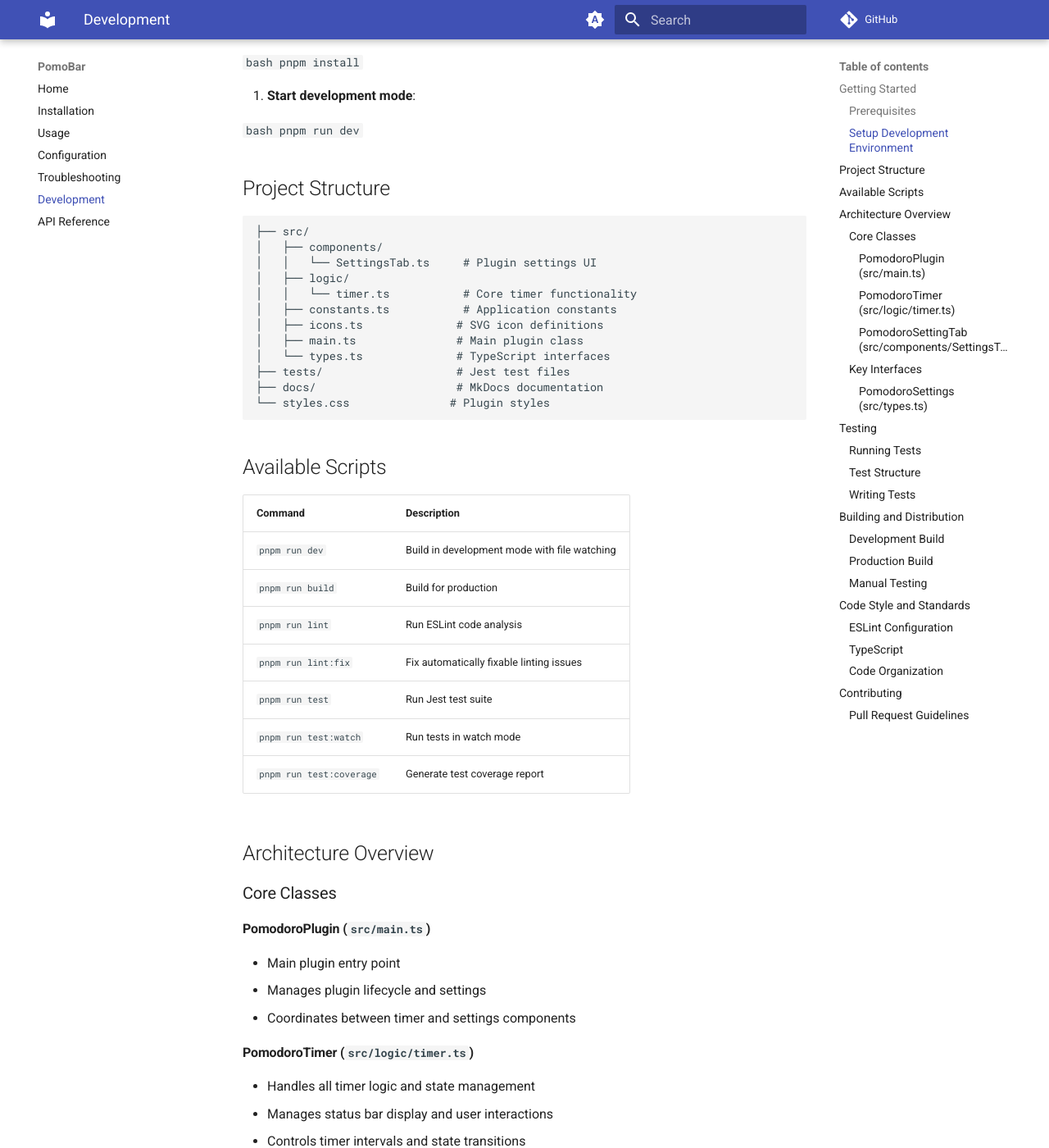
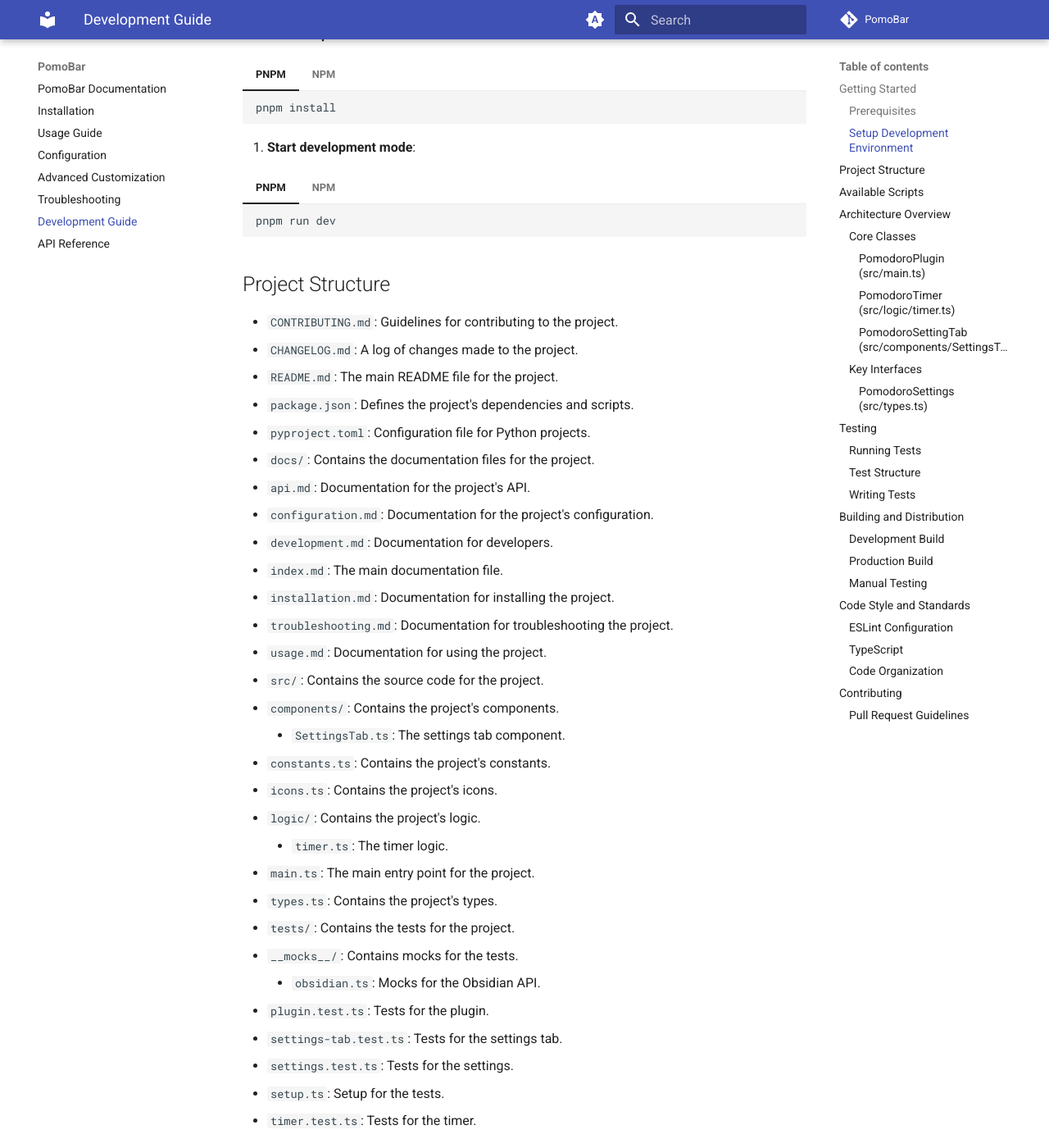
Before and after one commit to semanticdata/obsidian-pomodoro, an MkDocs documentation site: the page built from docs/development.md, in a window 1280 px wide and 1400 px high, scrolled down 535 px. Shown: the whole window at 82% size. Built offline with MkDocs 1.6.1 and Material for MkDocs 9.7.7, drawn with Linux system fonts in a browser that asks for light colours; comment, search, counter and statistics services are not loaded; some of the changed text lies outside the part shown.

Commit message:
update docs

````diff
--- a/docs/development.md
+++ b/docs/development.md
@@ -12,39 +12,71 @@
 
 1. **Clone the repository**:
 
-   ```bash
-   git clone https://github.com/semanticdata/obsidian-pomodoro.git
-   cd obsidian-pomodoro
-   ```
+```bash
+git clone https://github.com/semanticdata/obsidian-pomodoro.git
+cd obsidian-pomodoro
+```
 
 2. **Install dependencies**:
 
-   ```bash
-   pnpm install
-   ```
+=== "PNPM"
 
-3. **Start development mode**:
+    ```bash
+    pnpm install
+    ```
 
-   ```bash
-   pnpm run dev
-   ```
+=== "NPM"
+
+    ```bash
+    npm install
+    ```
+
+1. **Start development mode**:
+
+=== "PNPM"
+
+    ```bash
+    pnpm run dev
+    ```
+
+=== "NPM"
+
+    ```bash
+    npm run dev
+    ```
 
 ## Project Structure
 
-```text
-├── src/
-│   ├── components/
-│   │   └── SettingsTab.ts     # Plugin settings UI
-│   ├── logic/
-│   │   └── timer.ts           # Core timer functionality
-│   ├── constants.ts           # Application constants
-│   ├── icons.ts              # SVG icon definitions
-│   ├── main.ts               # Main plugin class
-│   └── types.ts              # TypeScript interfaces
-├── tests/                    # Jest test files
-├── docs/                     # MkDocs documentation
-└── styles.css               # Plugin styles
-```
+- `CONTRIBUTING.md`: Guidelines for contributing to the project.
+- `CHANGELOG.md`: A log of changes made to the project.
+- `README.md`: The main README file for the project.
+- `package.json`: Defines the project's dependencies and scripts.
+- `pyproject.toml`: Configuration file for Python projects.
+- `docs/`: Contains the documentation files for the project.
+  - `api.md`: Documentation for the project's API.
+  - `configuration.md`: Documentation for the project's configuration.
+  - `development.md`: Documentation for developers.
+  - `index.md`: The main documentation file.
+  - `installation.md`: Documentation for installing the project.
+  - `troubleshooting.md`: Documentation for troubleshooting the project.
+  - `usage.md`: Documentation for using the project.
+- `src/`: Contains the source code for the project.
+  - `components/`: Contains the project's components.
+    - `SettingsTab.ts`: The settings tab component.
+  - `constants.ts`: Contains the project's constants.
+  - `icons.ts`: Contains the project's icons.
+  - `logic/`: Contains the project's logic.
+    - `timer.ts`: The timer logic.
+  - `main.ts`: The main entry point for the project.
+  - `types.ts`: Contains the project's types.
+- `tests/`: Contains the tests for the project.
+  - `__mocks__/`: Contains mocks for the tests.
+    - `obsidian.ts`: Mocks for the Obsidian API.
+  - `plugin.test.ts`: Tests for the plugin.
+  - `settings-tab.test.ts`: Tests for the settings tab.
+  - `settings.test.ts`: Tests for the settings.
+  - `setup.ts`: Setup for the tests.
+  - `timer.test.ts`: Tests for the timer.
 
 ## Available Scripts
 
@@ -133,17 +165,33 @@ describe('PomodoroTimer', () => {
 
 ### Development Build
 
-```bash
-pnpm run dev
-```
+=== "PNPM"
+
+    ```bash
+    pnpm run dev
+    ```
+
+=== "NPM"
+
+    ```bash
+    npm run dev
+    ```
 
 Builds the plugin with development settings and watches for file changes.
 
 ### Production Build
 
-```bash
-pnpm run build
-```
+=== "PNPM"
+
+    ```bash
+    pnpm run build
+    ```
+
+=== "NPM"
+
+    ```bash
+    npm run build
+    ```
 
 Creates optimized build files:
 
--- a/mkdocs.yml
+++ b/mkdocs.yml
@@ -2,8 +2,10 @@ site_name: PomoBar
 site_url: https://semanticdata.github.io/obsidian-pomodoro/
 site_description: Documentation for the PomoBar plugin for Obsidian.
 repo_url: https://github.com/semanticdata/obsidian-pomodoro
-# repo_name: semanticdata/obsidian-pomodoro
-# edit_uri: edit/main/docs/
+repo_name: PomoBar
+# edit_uri: edit/master/docs/
+site_author: Miguel Pimentel
+copyright: Copyright &copy; 2025 <a href="https://github.com/semanticdata" target="_blank" rel="noopener">Miguel Pimentel</a>
 theme:
     name: material
     font:
@@ -36,19 +38,24 @@ theme:
         - search.highlight
         - navigation.footer
         - content.action.edit
+        - content.tabs.link
 plugins:
     - search
 nav:
-    - Home: index.md
-    - Installation: installation.md
-    - Usage: usage.md
-    - Configuration: configuration.md
-    - Troubleshooting: troubleshooting.md
-    - Development: development.md
-    - API Reference: api.md
+    - "index.md"
+    - "installation.md"
+    - "usage.md"
+    - "configuration.md"
+    - "customization.md"
+    - "troubleshooting.md"
+    - "development.md"
+    - "api.md"
+markdown_extensions:
+    - pymdownx.superfences
+    - pymdownx.tabbed:
+          alternate_style: true
 extra:
     social:
         - icon: fontawesome/brands/github
-          link: https://github.com/semanticdata/obsidian-pomodoro
-          name: PomoBar on GitHub
-copyright: Copyright &copy; 2024 Miguel Pimentel
+          link: https://github.com/semanticdata/
+          name: semanticdata on GitHub
````
Also changed, not shown: docs/customization.md (added, +32 -0 lines), docs/index.md (+9 -8 lines).
